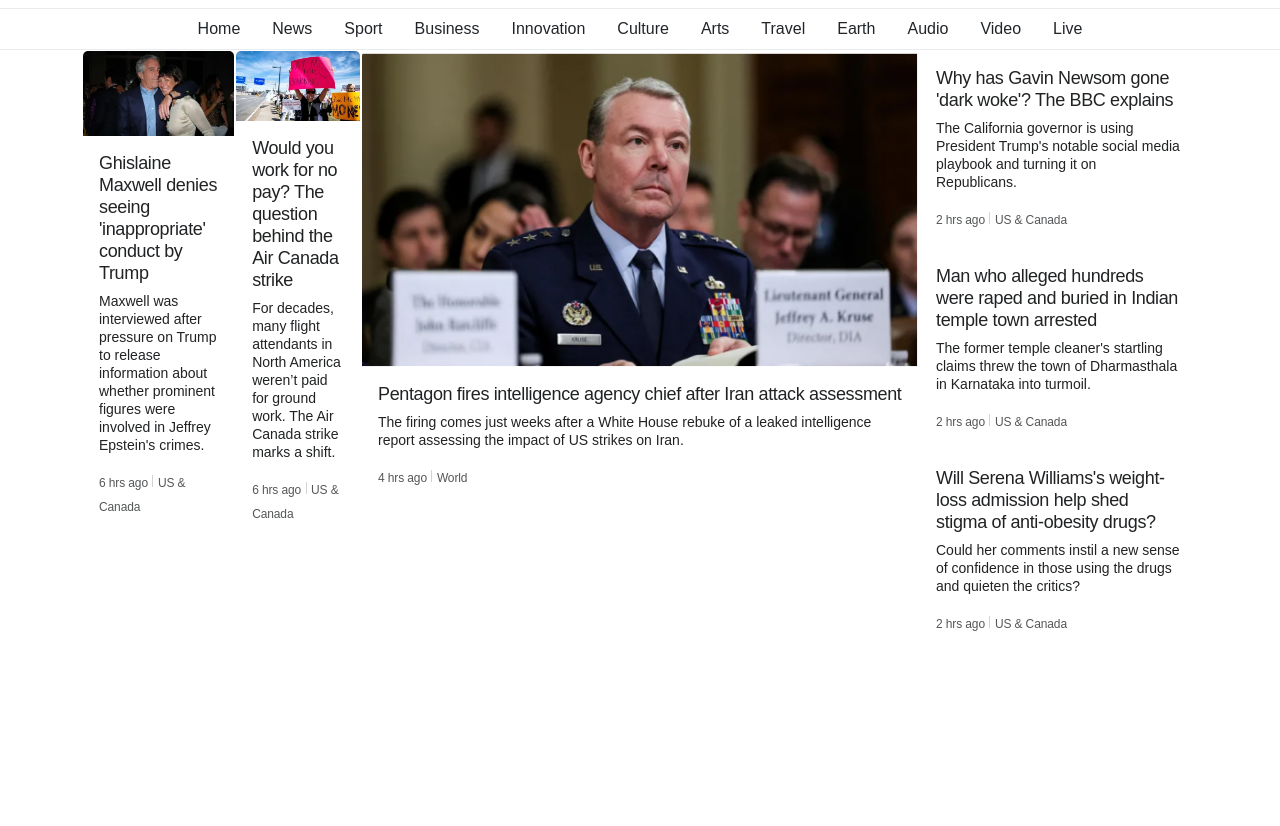
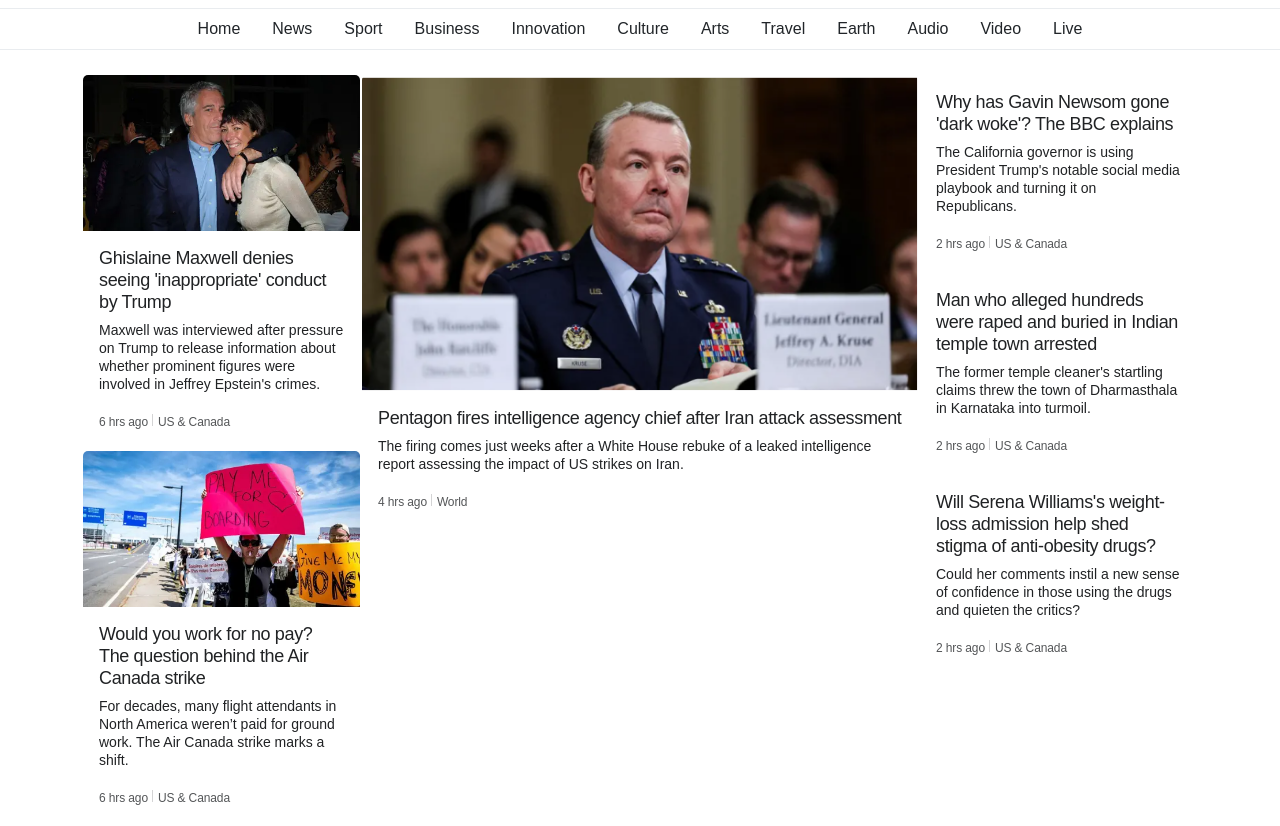
Before and after one commit to Muhammad-Wasiq-Khan/BBC--news-clone, a plain HTML site: page index.html in a window 1280 px wide. Shown: the part 60-886 px from the top of the page. Before the commit the page ends 800 px from the top, so only its background shows below. Drawn offline with nearby package versions, Linux system fonts and the light colour scheme.

Commit message:
Frontend clone of BBC news

```diff
--- a/index.html
+++ b/index.html
@@ -98,11 +98,11 @@
             <span class="p-2 tab">Live</span>
         </div>
     </div>
-    <div class="container">
+    <div class="container mt-4">
         <div class="row">
             <div class="d-flex flex-wrap">
                 <div class="col-lg-3 col-sm-12 order-sm-1 order-lg-0 order-1">
-                    <div class="d-flex ">
+                    <div class="d-flex flex-wrap flex-column ">
                         <div class="card ">
                             <img src="images/card-1.webp" class="card-img-top" alt="...">
                             <div class="card-body">
```
